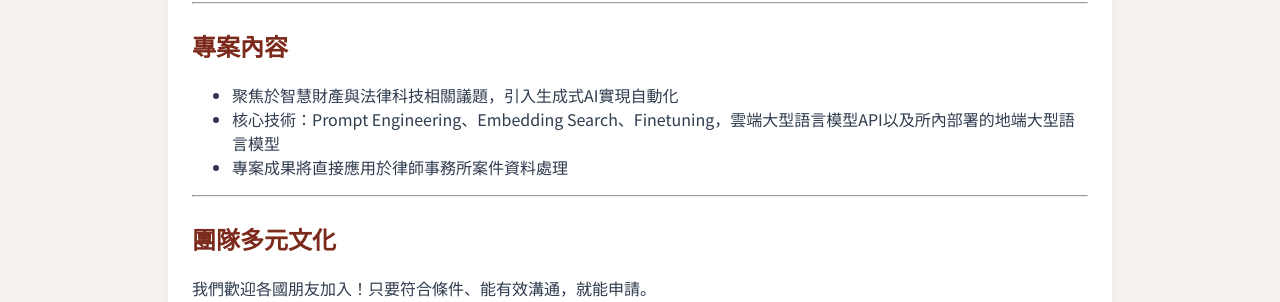
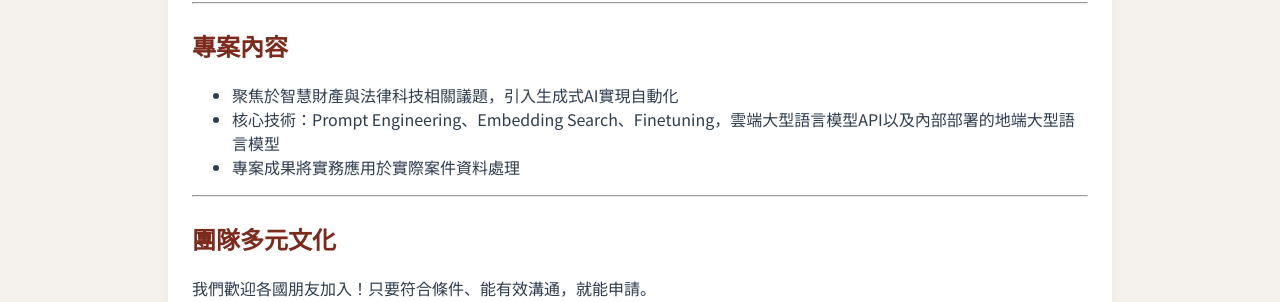
Before and after one commit to Leaven-IPM-AI-Team/leavenipm-intern, a Jekyll site: the page built from _pages/2025summer.md, in a window 1280 px wide and 900 px high. Shown: the part 419-721 px from the top of the window. Built offline with Jekyll 4.4.1, drawn with Linux system fonts in a browser that asks for light colours.

Commit message:
Update 2025summer.md

```diff
--- a/_pages/2025summer.md
+++ b/_pages/2025summer.md
@@ -22,8 +22,8 @@ Leavenipm AI Team全員 2000 年後出生，扁平管理，氛圍超CHILL!!!
 ## 專案內容
 
 - 聚焦於智慧財產與法律科技相關議題，引入生成式AI實現自動化
-- 核心技術：Prompt Engineering、Embedding Search、Finetuning，雲端大型語言模型API以及所內部署的地端大型語言模型
-- 專案成果將直接應用於律師事務所案件資料處理
+- 核心技術：Prompt Engineering、Embedding Search、Finetuning，雲端大型語言模型API以及內部部署的地端大型語言模型
+- 專案成果將實務應用於實際案件資料處理
 
 ---
 
```
